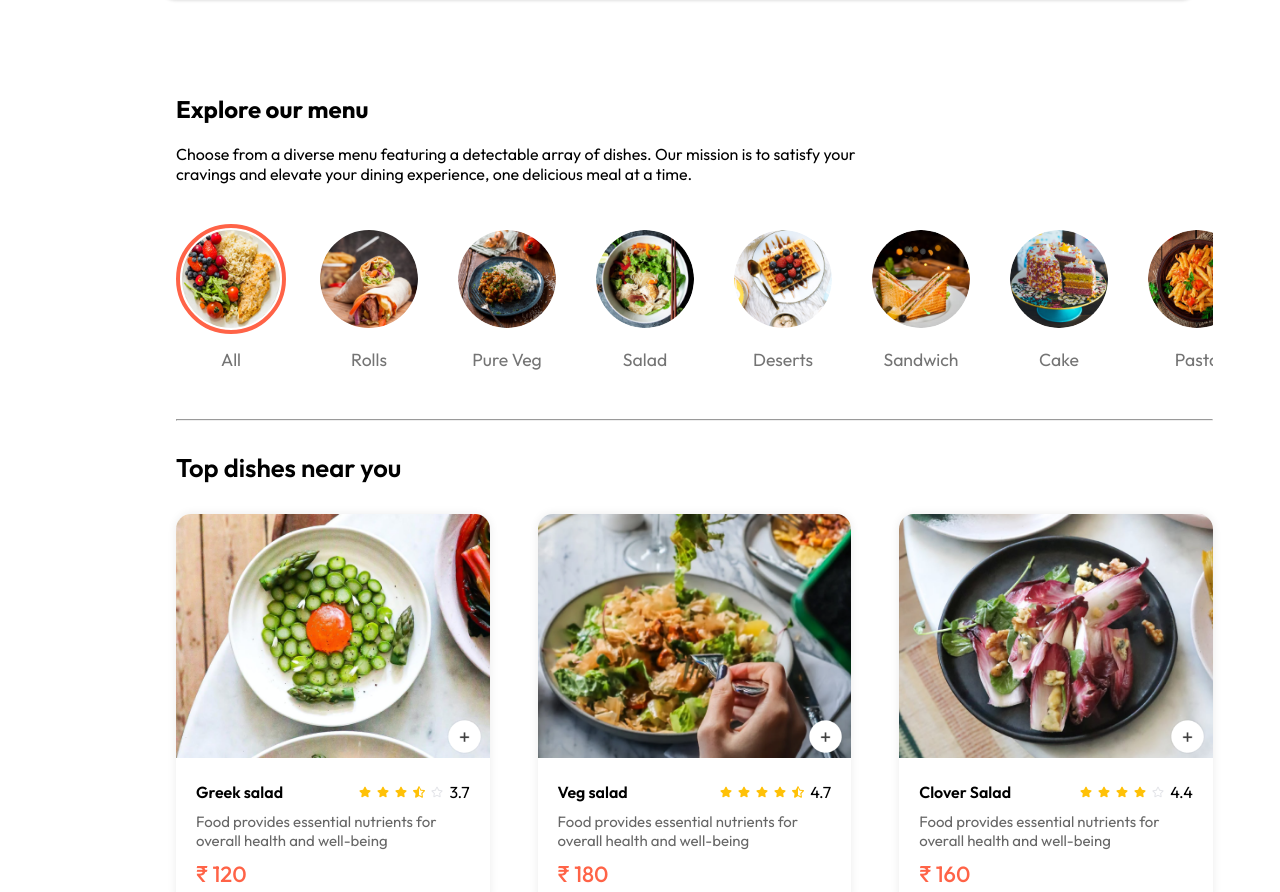
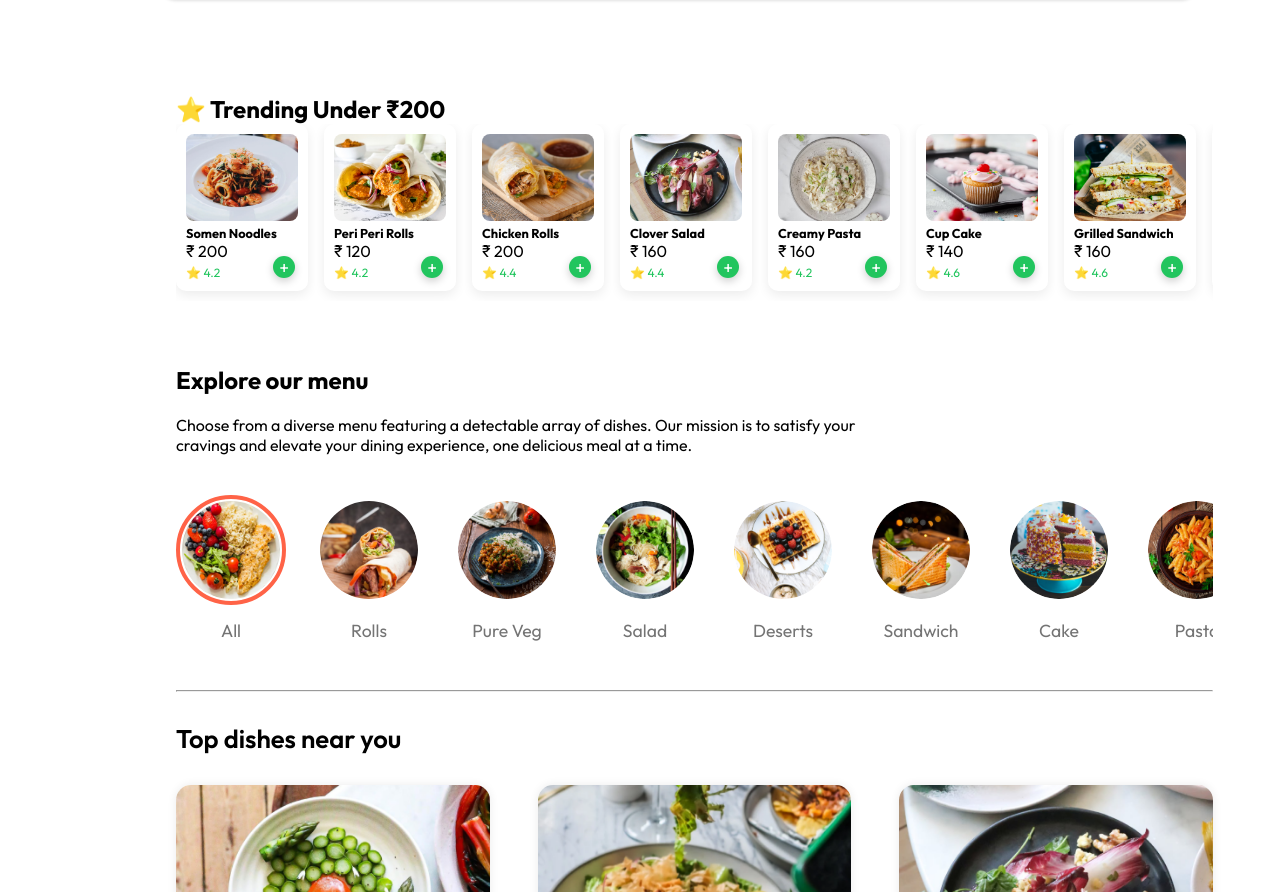
Before and after one commit to kamleshBisht04/KhanaExpress, a React (Vite) app in the folder frontend/: page / in a window 1280 px wide. Shown: the part 698-1590 px from the top of the page. Built offline with nearby package versions, Linux system fonts and the light colour scheme.

Commit message:
Adding the Top Rated Section and made add to function

```diff
--- a/frontend/src/App.jsx
+++ b/frontend/src/App.jsx
@@ -17,6 +17,7 @@ function App() {
       <Toaster
         position="top-right"
         toastOptions={{
+          duration: 3000,
           className: "micro-toast",
           success: { className: "micro-toast success" },
           error: { className: "micro-toast error" },
--- a/frontend/src/components/ExploreMenu/ExploreMenu.css
+++ b/frontend/src/components/ExploreMenu/ExploreMenu.css
@@ -2,7 +2,7 @@
   display: flex;
   flex-direction: column;
   gap: 1.25rem;
-  margin-top: 6rem;
+  margin-top: 4rem;
 }
 
 .explore-menu-text {
--- a/frontend/src/components/ExploreMenu/ExploreMenu.jsx
+++ b/frontend/src/components/ExploreMenu/ExploreMenu.jsx
@@ -11,7 +11,7 @@ const ExploreMenu = () => {
   };
 
   return (
-    <div className="explore-menu" id="explore-menu">
+    <div className="explore-menu" >
       <h2>Explore our menu</h2>
       <p className="explore-menu-text">
         Choose from a diverse menu featuring a detectable array of dishes. Our mission is to satisfy
--- a/frontend/src/components/Header/Header.jsx
+++ b/frontend/src/components/Header/Header.jsx
@@ -1,6 +1,9 @@
 import React from "react";
 import "./Header.css";
+import useStore from "../../context/useStore";
 function Header() {
+  const { setShowLogin } = useStore();
+
   return (
     <div className="header" id="home">
       <div className="header-contents">
@@ -14,12 +17,11 @@ function Header() {
           Exploring the world of cuisine is like embarking on a flavorful adventure. Testy foods add
           a thrilling twist, turning every bite into a delightful journey for the taste buds.
         </p>
-        <button>Book yummy</button>
+        <button onClick={() => setShowLogin(true)}>Book yummy</button>
       </div>
       <div className="header-image">
         <img src="./header_img.png" alt="Delicious food" />
       </div>
-
     </div>
   );
 }
--- /dev/null
+++ b/frontend/src/components/TopRatedSection/TopRatedSection.css
@@ -0,0 +1,83 @@
+.top-rated-section {
+  margin: 40px 0;
+}
+/*
+.image-wrapper {
+  position: relative;
+} */
+
+.top-rated-grid {
+  display: flex;
+  gap: 16px;
+  overflow-x: auto;
+  padding-bottom: 10px;
+}
+
+.top-card {
+  /* min-width: 160px; */
+  width: 8.25rem;
+  background: #fff;
+  border-radius: 10px;
+  padding: 10px;
+  box-shadow: 0 4px 12px rgba(0,0,0,0.08);
+  flex-shrink: 0;
+  position: relative;
+
+}
+
+.top-card img {
+  width: 100%;
+  border-radius: 8px;
+}
+
+.rating {
+  font-size: 12px;
+  color: #22c55e;
+}
+
+.top-card h4{
+    font-size: 0.8rem;
+}
+
+.add-btn-container {
+  position: absolute;
+  bottom: .8rem;
+  right: .8rem;
+}
+
+.add-btn {
+  width: 22px;
+  height: 22px;
+  border-radius: 50%;
+  border: none;
+  background: #22c55e;
+  color: #fff;
+  font-size: 18px;
+  cursor: pointer;
+  display: flex;
+  align-items: center;
+  box-shadow: 0 3px 8px rgba(0,0,0,0.2);
+}
+
+.quantity-box {
+  display: flex;
+  align-items: center;
+  background: #fff;
+  border-radius: 20px;
+  overflow: hidden;
+  box-shadow: 0 3px 8px rgba(0,0,0,0.2);
+}
+
+.quantity-box button {
+  border: none;
+  background: #22c55e;
+  color: #fff;
+  padding: 2px 8px;
+  cursor: pointer;
+}
+
+.quantity-box span {
+  padding: 0px 8px;
+  font-size: 13px;
+  width: 23px;
+}
--- /dev/null
+++ b/frontend/src/components/TopRatedSection/TopRatedSection.jsx
@@ -0,0 +1,52 @@
+import { useMemo } from "react";
+import { getTopRatedUnder200 } from "../../util/utils";
+import useStore from "../../context/useStore";
+import "./TopRatedSection.css";
+
+const TopRatedSection = () => {
+  const { food_list = [], cartItems, addToCart, removeFromCart } = useStore();
+
+  const topFoods = useMemo(() => {
+    if (!food_list.length) return [];
+
+    return getTopRatedUnder200(food_list);
+  }, [food_list]);
+
+  if (!topFoods.length) return null;
+
+  return (
+    <div className="top-rated-section" id="explore-menu">
+      <h2>⭐ Trending Under ₹200</h2>
+
+      <div className="top-rated-grid">
+        {topFoods.map((item) => (
+          <div key={item._id} className="top-card">
+            <div className="image-wrapper">
+              <img src={item.image} alt={item.name} />
+
+              <div className="add-btn-container">
+                {cartItems[item._id] > 0 ? (
+                  <div className="quantity-box">
+                    <button onClick={() => removeFromCart(item._id)}>-</button>
+                    <span>{cartItems[item._id]}</span>
+                    <button onClick={() => addToCart(item._id)}>+</button>
+                  </div>
+                ) : (
+                  <button className="add-btn" onClick={() => addToCart(item._id)}>
+                    +
+                  </button>
+                )}
+              </div>
+            </div>
+
+            <h4>{item.name}</h4>
+            <p>₹ {item.price}</p>
+            <span className="rating">⭐ {item.rating}</span>
+          </div>
+        ))}
+      </div>
+    </div>
+  );
+};
+
+export default TopRatedSection;
--- a/frontend/src/index.css
+++ b/frontend/src/index.css
@@ -13,7 +13,6 @@
   box-sizing: border-box;
   font-family: Outfit, "Inter", sans-serif;
   scroll-behavior: smooth;
-
 }
 
 body {
@@ -34,8 +33,6 @@ button {
   cursor: pointer;
 }
 
-
-
 ul {
   list-style-type: none;
 }
@@ -49,22 +46,45 @@ ul {
   }
 }
 
-
 .micro-toast {
-  height: 48px;
-  padding: 3px 8px;
+  position: relative;
+  overflow: hidden;
+  min-height: 24px;
+  padding: 4px 10px;
   font-size: 15px;
   line-height: 1.2;
   border-radius: 6px;
   background: #1f1f1f;
   color: #fff;
-  box-shadow: 0 4px 10px rgba(0, 0, 0, 0.15);
+  height: 48px;
 }
 
-.micro-toast.success {
-  border-bottom: 3px solid #22c55e;
+/* Bottom Progress Line */
+.micro-toast::after {
+  content: "";
+  position: absolute;
+  left: 0;
+  bottom: 0;
+  height: 2px;
+  width: 100%;
+  animation: microProgress 3s linear forwards;
 }
 
-.micro-toast.error {
-  border-bottom: 3px solid #ef4444;
+/* Success Color */
+.micro-toast.success::after {
+  background: #22c55e;
 }
+
+/* Error Color */
+.micro-toast.error::after {
+  background: #ef4444;
+}
+
+@keyframes microProgress {
+  from {
+    width: 100%;
+  }
+  to {
+    width: 0%;
+  }
+}
--- a/frontend/src/pages/Home/Home.jsx
+++ b/frontend/src/pages/Home/Home.jsx
@@ -4,6 +4,7 @@ import Header from "../../components/Header/Header";
 import ExploreMenu from "../../components/ExploreMenu/ExploreMenu";
 import FoodDisplay from "../../components/FoodDisplay/FoodDisplay";
 import AppDownload from "../../components/AppDownload/AppDownload";
+import TopRatedSection from "../../components/TopRatedSection/TopRatedSection";
 
 function Home() {
   const [category, setCategory] = useState("All");
@@ -11,6 +12,7 @@ function Home() {
   return (
     <div>
       <Header />
+      <TopRatedSection/>
       <ExploreMenu category={category} setCategory={setCategory} />
       <FoodDisplay category={category} />
       <AppDownload />
--- a/frontend/src/util/utils.js
+++ b/frontend/src/util/utils.js
@@ -19,3 +19,16 @@ export const getCartCalculations = (foodList, cartItems, discountCalculator) =>
     finalTotal,
   };
 };
+
+
+export const getTopRatedUnder200 = (food_list) => {
+  if (!food_list || food_list.length === 0) return [];
+
+  const filtered = food_list.filter(
+    (item) => item.rating >= 4 && item.price <= 200
+  );
+
+  return filtered
+    .sort(() => 0.5 - Math.random())
+    .slice(0, 8);
+};
```
